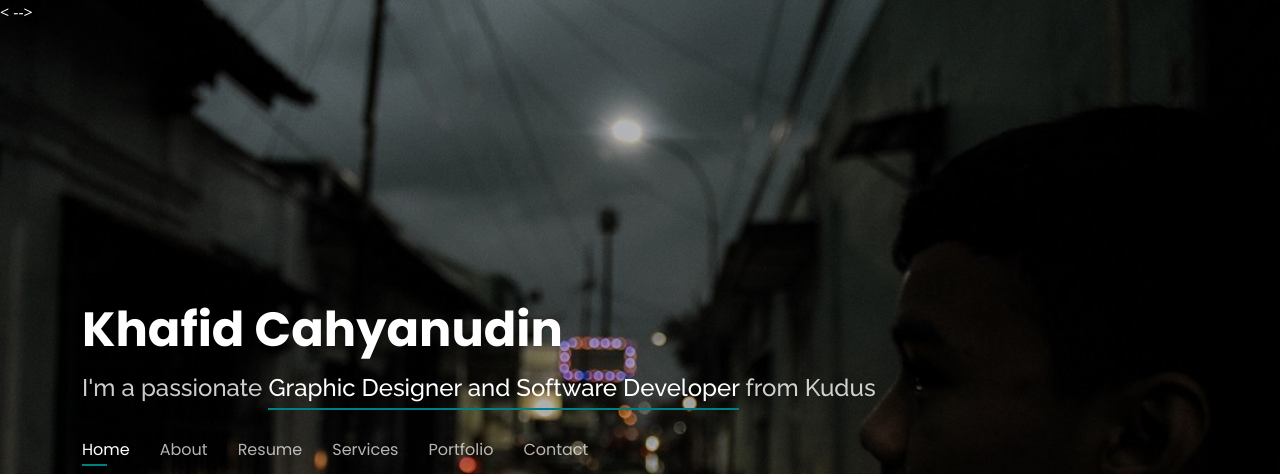
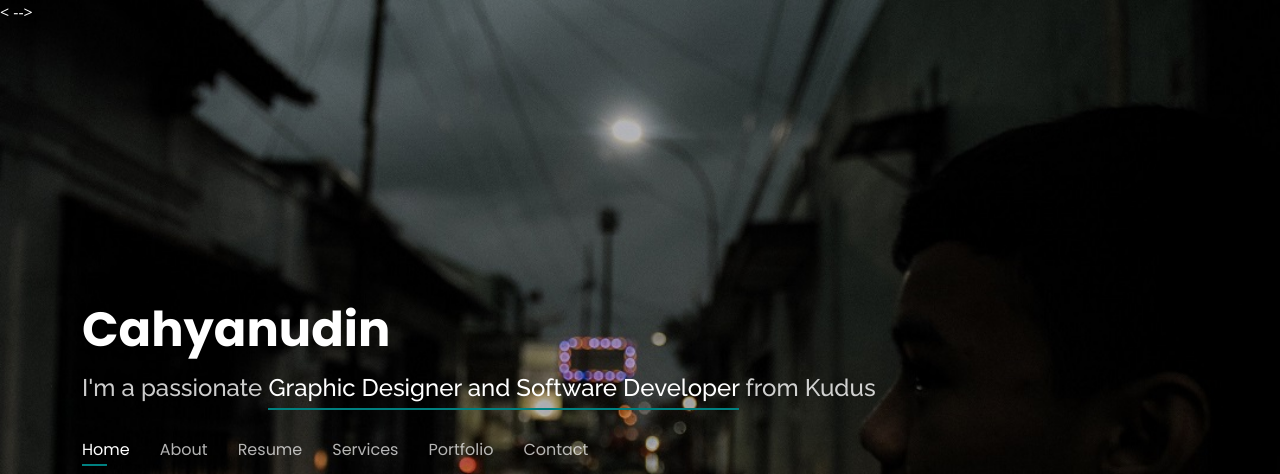
Before and after one commit to khafidchy/My-Portofolio, a plain HTML site: page index.html in a window 1280 px wide. Shown: the top 474 px of the page. Drawn offline with nearby package versions, Linux system fonts and the light colour scheme.

Commit message:
ggg
gggg

```diff
--- a/index.html
+++ b/index.html
@@ -41,7 +41,7 @@
   <header id="header">
     <div class="container">
 
-      <h1><a href="index.html">Khafid Cahyanudin</a></h1>
+      <h1><a href="index.html">Cahyanudin</a></h1>
       <!-- Uncomment below if you prefer to use an image logo -->
       <!-- <a href="index.html" class="mr-auto"><img src="assets/img/logo.png" alt="" class="img-fluid"></a> -->
       <h2>I'm a passionate <span>Graphic Designer and Software Developer</span> from Kudus</h2>
```
